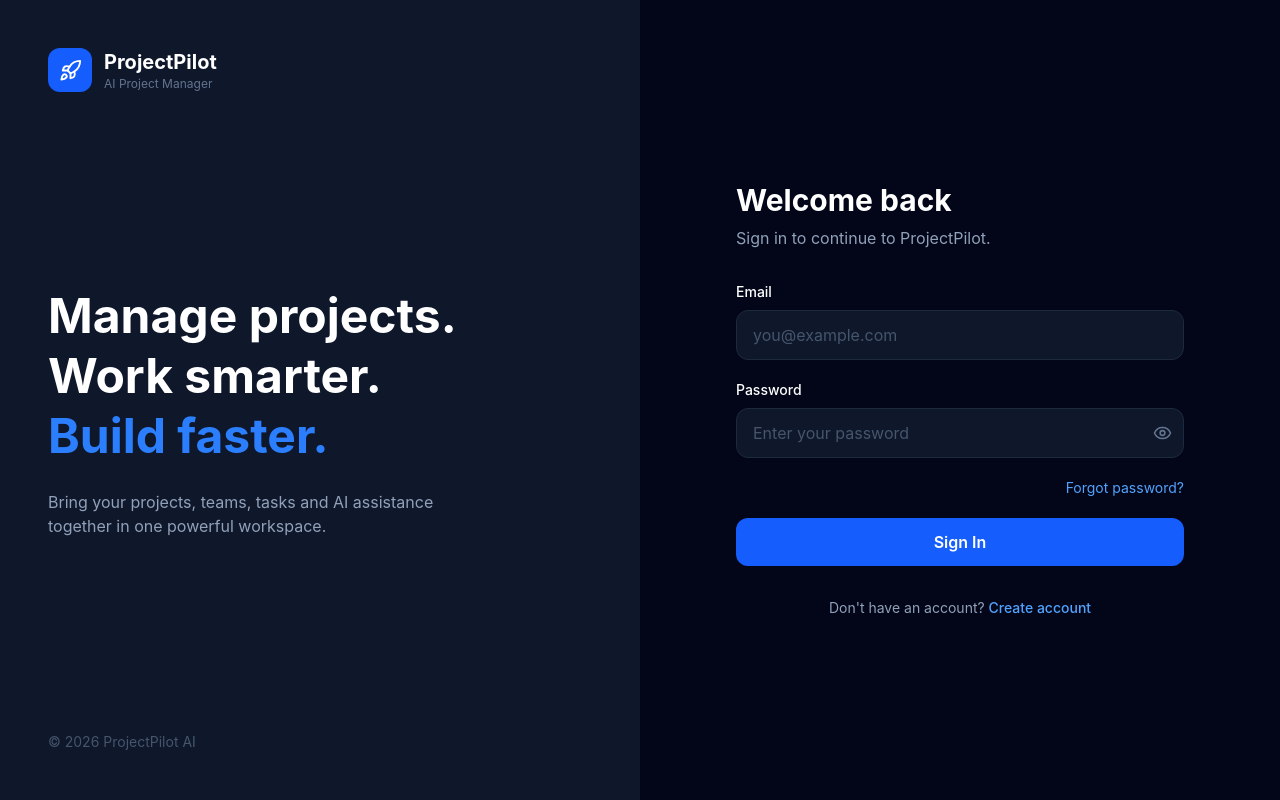
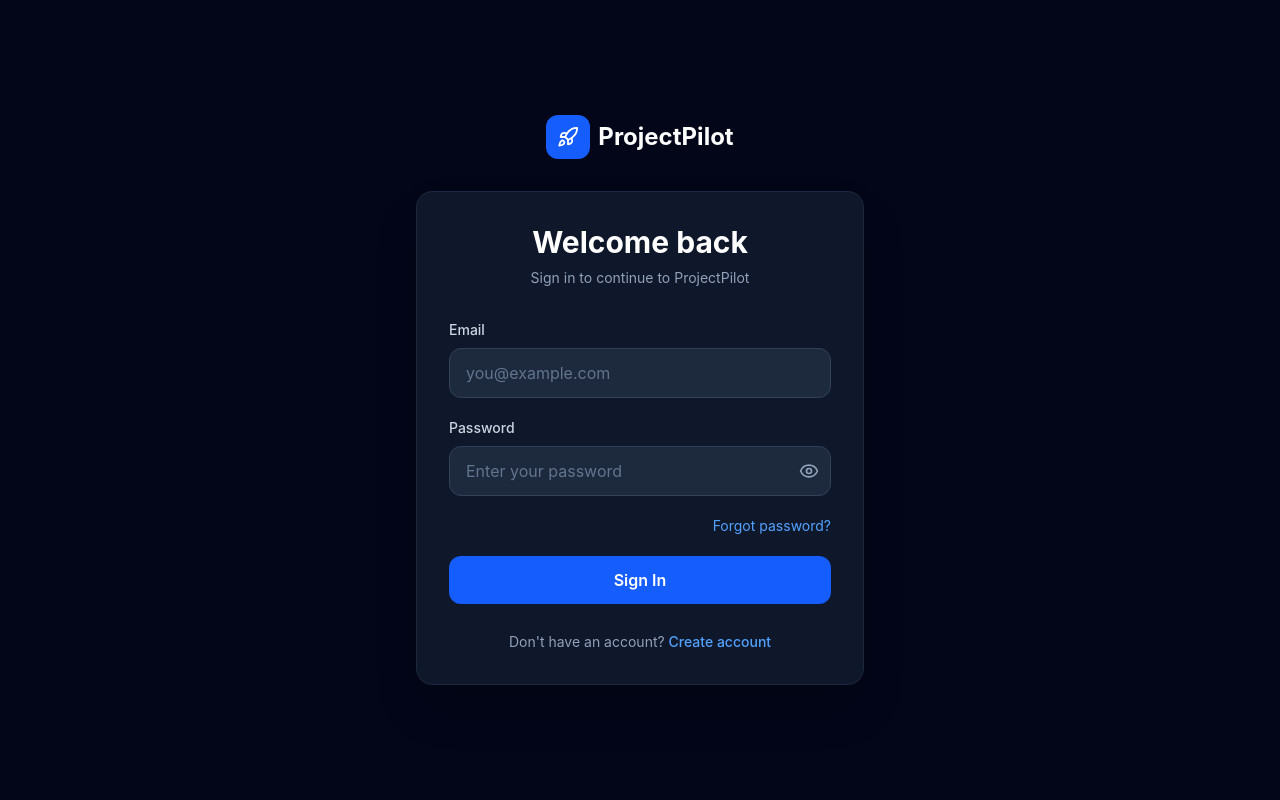
Before and after one commit to ashwanimaurya524/ProjectPilot, a React (Vite) app in the folder client/: page /login in a window 1280 px wide. Built offline with nearby package versions, Linux system fonts and the light colour scheme.

Commit message:
Connect registration to backend

```diff
--- a/client/src/App.jsx
+++ b/client/src/App.jsx
@@ -9,6 +9,8 @@ import DashboardLayout from "./layouts/DashboardLayout"
 
 import Login from "./auth/Login"
 import Register from "./auth/Register"
+
+
 
 function App() {
   return (
--- /dev/null
+++ b/client/src/api/axios.js
@@ -0,0 +1,10 @@
+import axios from "axios"
+
+const api = axios.create({
+  baseURL: "http://localhost:5000",
+  headers: {
+    "Content-Type": "application/json",
+  },
+})
+
+export default api
--- a/client/src/auth/Login.jsx
+++ b/client/src/auth/Login.jsx
@@ -1,100 +1,104 @@
 import { useState } from "react"
+import { Link, useNavigate } from "react-router-dom"
 import { Eye, EyeOff, Rocket } from "lucide-react"
-import { Link, useNavigate } from "react-router-dom"
+import api from "../api/axios"
 
 function Login() {
   const navigate = useNavigate()
-
-  const [showPassword, setShowPassword] = useState(false)
 
   const [formData, setFormData] = useState({
     email: "",
     password: "",
   })
 
+  const [showPassword, setShowPassword] = useState(false)
+  const [loading, setLoading] = useState(false)
+  const [error, setError] = useState("")
+
   const handleChange = (e) => {
-    const { name, value } = e.target
-
-    setFormData((prev) => ({
-      ...prev,
-      [name]: value,
-    }))
+    setFormData({
+      ...formData,
+      [e.target.name]: e.target.value,
+    })
   }
 
-  const handleSubmit = (e) => {
+  const handleSubmit = async (e) => {
     e.preventDefault()
 
-    console.log("Login data:", formData)
+    setError("")
 
-    // Temporary navigation
-    navigate("/")
+    if (!formData.email || !formData.password) {
+      setError("Please enter email and password.")
+      return
+    }
+
+    try {
+      setLoading(true)
+
+      const response = await api.post(
+        "/api/auth/login",
+        {
+          email: formData.email,
+          password: formData.password,
+        }
+      )
+
+      console.log("Login response:", response.data)
+
+      // We'll add JWT/token handling on Day 6.
+      navigate("/dashboard")
+
+    } catch (error) {
+      console.error("Login error:", error)
+
+      const message =
+        error.response?.data?.message ||
+        "Login failed. Please try again."
+
+      setError(message)
+
+    } finally {
+      setLoading(false)
+    }
   }
 
   return (
-    <div className="flex min-h-screen bg-slate-950 text-white">
+    <div className="min-h-screen bg-slate-950 text-white flex items-center justify-center px-4">
 
-      {/* Left side */}
-      <div className="hidden w-1/2 flex-col justify-between bg-slate-900 p-12 lg:flex">
+      <div className="w-full max-w-md">
 
-        <div className="flex items-center gap-3">
+        {/* Logo */}
+        <div className="flex justify-center mb-8">
+          <div className="flex items-center gap-2">
+            <div className="flex h-11 w-11 items-center justify-center rounded-xl bg-blue-600">
+              <Rocket size={22} />
+            </div>
 
-          <div className="flex h-11 w-11 items-center justify-center rounded-xl bg-blue-600">
-            <Rocket size={23} />
+            <span className="text-2xl font-bold">
+              ProjectPilot
+            </span>
           </div>
+        </div>
 
-          <div>
-            <h1 className="text-xl font-bold">
-              ProjectPilot
+        {/* Card */}
+        <div className="rounded-2xl border border-slate-800 bg-slate-900 p-8 shadow-2xl">
+
+          <div className="mb-8 text-center">
+            <h1 className="text-3xl font-bold">
+              Welcome back
             </h1>
 
-            <p className="text-xs text-slate-500">
-              AI Project Manager
+            <p className="mt-2 text-sm text-slate-400">
+              Sign in to continue to ProjectPilot
             </p>
           </div>
 
-        </div>
-
-        <div>
-
-          <h2 className="max-w-lg text-5xl font-bold leading-tight">
-            Manage projects.
-            <br />
-            Work smarter.
-            <br />
-            <span className="text-blue-500">
-              Build faster.
-            </span>
-          </h2>
-
-          <p className="mt-6 max-w-md text-slate-400">
-            Bring your projects, teams, tasks and AI assistance
-            together in one powerful workspace.
-          </p>
-
-        </div>
-
-        <p className="text-sm text-slate-600">
-          © 2026 ProjectPilot AI
-        </p>
-
-      </div>
-
-      {/* Right side */}
-      <div className="flex flex-1 items-center justify-center p-6">
-
-        <div className="w-full max-w-md">
-
-          <div className="mb-8">
-
-            <h2 className="text-3xl font-bold">
-              Welcome back
-            </h2>
-
-            <p className="mt-2 text-slate-400">
-              Sign in to continue to ProjectPilot.
-            </p>
-
-          </div>
+          {/* Error */}
+          {error && (
+            <div className="mb-5 rounded-lg border border-red-500/20 bg-red-500/10 px-4 py-3 text-sm text-red-400">
+              {error}
+            </div>
+          )}
 
           <form
             onSubmit={handleSubmit}
@@ -103,8 +107,7 @@ function Login() {
 
             {/* Email */}
             <div>
-
-              <label className="mb-2 block text-sm font-medium">
+              <label className="mb-2 block text-sm font-medium text-slate-300">
                 Email
               </label>
 
@@ -114,29 +117,29 @@ function Login() {
                 value={formData.email}
                 onChange={handleChange}
                 placeholder="you@example.com"
-                required
-                className="w-full rounded-xl border border-slate-800 bg-slate-900 px-4 py-3 text-white outline-none transition placeholder:text-slate-600 focus:border-blue-500"
+                className="w-full rounded-xl border border-slate-700 bg-slate-800 px-4 py-3 text-white outline-none transition placeholder:text-slate-500 focus:border-blue-500"
               />
-
             </div>
 
             {/* Password */}
             <div>
-
-              <label className="mb-2 block text-sm font-medium">
+              <label className="mb-2 block text-sm font-medium text-slate-300">
                 Password
               </label>
 
               <div className="relative">
 
                 <input
-                  type={showPassword ? "text" : "password"}
+                  type={
+                    showPassword
+                      ? "text"
+                      : "password"
+                  }
                   name="password"
                   value={formData.password}
                   onChange={handleChange}
                   placeholder="Enter your password"
-                  required
-                  className="w-full rounded-xl border border-slate-800 bg-slate-900 px-4 py-3 pr-12 text-white outline-none transition placeholder:text-slate-600 focus:border-blue-500"
+                  className="w-full rounded-xl border border-slate-700 bg-slate-800 px-4 py-3 pr-12 text-white outline-none transition placeholder:text-slate-500 focus:border-blue-500"
                 />
 
                 <button
@@ -144,43 +147,43 @@ function Login() {
                   onClick={() =>
                     setShowPassword(!showPassword)
                   }
-                  className="absolute right-3 top-1/2 -translate-y-1/2 text-slate-500 hover:text-white"
+                  className="absolute right-3 top-1/2 -translate-y-1/2 text-slate-400 hover:text-white"
                 >
                   {showPassword ? (
-                    <EyeOff size={19} />
+                    <EyeOff size={20} />
                   ) : (
-                    <Eye size={19} />
+                    <Eye size={20} />
                   )}
                 </button>
 
               </div>
-
             </div>
 
             {/* Forgot password */}
             <div className="flex justify-end">
-
               <button
                 type="button"
                 className="text-sm text-blue-400 hover:text-blue-300"
               >
                 Forgot password?
               </button>
-
             </div>
 
-            {/* Submit */}
+            {/* Login button */}
             <button
               type="submit"
-              className="w-full rounded-xl bg-blue-600 py-3 font-semibold transition hover:bg-blue-700"
+              disabled={loading}
+              className="w-full rounded-xl bg-blue-600 py-3 font-semibold transition hover:bg-blue-700 disabled:cursor-not-allowed disabled:opacity-60"
             >
-              Sign In
+              {loading
+                ? "Signing in..."
+                : "Sign In"}
             </button>
 
           </form>
 
           {/* Register */}
-          <p className="mt-8 text-center text-sm text-slate-400">
+          <p className="mt-7 text-center text-sm text-slate-400">
 
             Don't have an account?{" "}
 
--- a/client/src/auth/Register.jsx
+++ b/client/src/auth/Register.jsx
@@ -1,6 +1,7 @@
 import { useState } from "react"
 import { Eye, EyeOff, Rocket } from "lucide-react"
-import { Link, useNavigate } from "react-router-dom"
+import { Link , useNavigate} from "react-router-dom"
+import api from "../api/axios"
 
 function Register() {
   const navigate = useNavigate()
@@ -8,6 +9,10 @@ function Register() {
   const [showPassword, setShowPassword] = useState(false)
   const [showConfirmPassword, setShowConfirmPassword] =
     useState(false)
+
+  const [loading, setLoading] = useState(false)
+  const [error, setError] = useState("")
+  const [success, setSuccess] = useState("")
 
   const [formData, setFormData] = useState({
     name: "",
@@ -25,17 +30,62 @@ function Register() {
   }))
 }
 
-  const handleSubmit = (e) => {
+  const handleSubmit = async (e) => {
   e.preventDefault()
 
+  // Clear previous messages
+  setError("")
+  setSuccess("")
+
+  // Check password
   if (formData.password !== formData.confirmPassword) {
-      alert("Passwords do not match.")
+    setError("Passwords do not match.")
     return
   }
 
-    console.log("Register data:", formData)
+  // Check password length
+  if (formData.password.length < 6) {
+    setError("Password must be at least 6 characters.")
+    return
+  }
 
+  try {
+    // Start loading
+    setLoading(true)
+
+    // Send data to backend
+    const response = await api.post(
+      "/api/auth/register",
+      {
+        name: formData.name,
+        email: formData.email,
+        password: formData.password,
+      }
+    )
+
+    // Show backend response in browser console
+    console.log("REGISTER RESPONSE:", response.data)
+
+    // Show success message
+    setSuccess("Account created successfully!")
+
+    setTimeout(() => {
   navigate("/login")
+}, 1500)
+
+  } catch (error) {
+    console.error("Registration error:", error)
+
+    const message =
+      error.response?.data?.message ||
+      "Something went wrong. Please try again."
+
+    setError(message)
+
+  } finally {
+    // Stop loading
+    setLoading(false)
+  }
 }
 
   return (
@@ -103,6 +153,19 @@ function Register() {
             </p>
 
           </div>
+
+
+          {error && (
+  <div className="mb-5 rounded-xl border border-red-500/20 bg-red-500/10 px-4 py-3 text-sm text-red-400">
+    {error}
+  </div>
+)}
+
+{success && (
+  <div className="mb-5 rounded-xl border border-green-500/20 bg-green-500/10 px-4 py-3 text-sm text-green-400">
+    {success}
+  </div>
+)}
 
           <form
             onSubmit={handleSubmit}
@@ -231,9 +294,10 @@ function Register() {
             {/* Submit */}
             <button
               type="submit"
-              className="mt-2 w-full rounded-xl bg-blue-600 py-3 font-semibold transition hover:bg-blue-700"
+              disabled={loading}
+              className="mt-2 w-full rounded-xl bg-blue-600 py-3 font-semibold transition hover:bg-blue-700 disabled:cursor-not-allowed disabled:opacity-60"
             >
-              Create Account
+              {loading ? "Creating account..." : "Create Account"}
             </button>
 
           </form>
```
Lines whose indentation alone changed are shown as unchanged.
